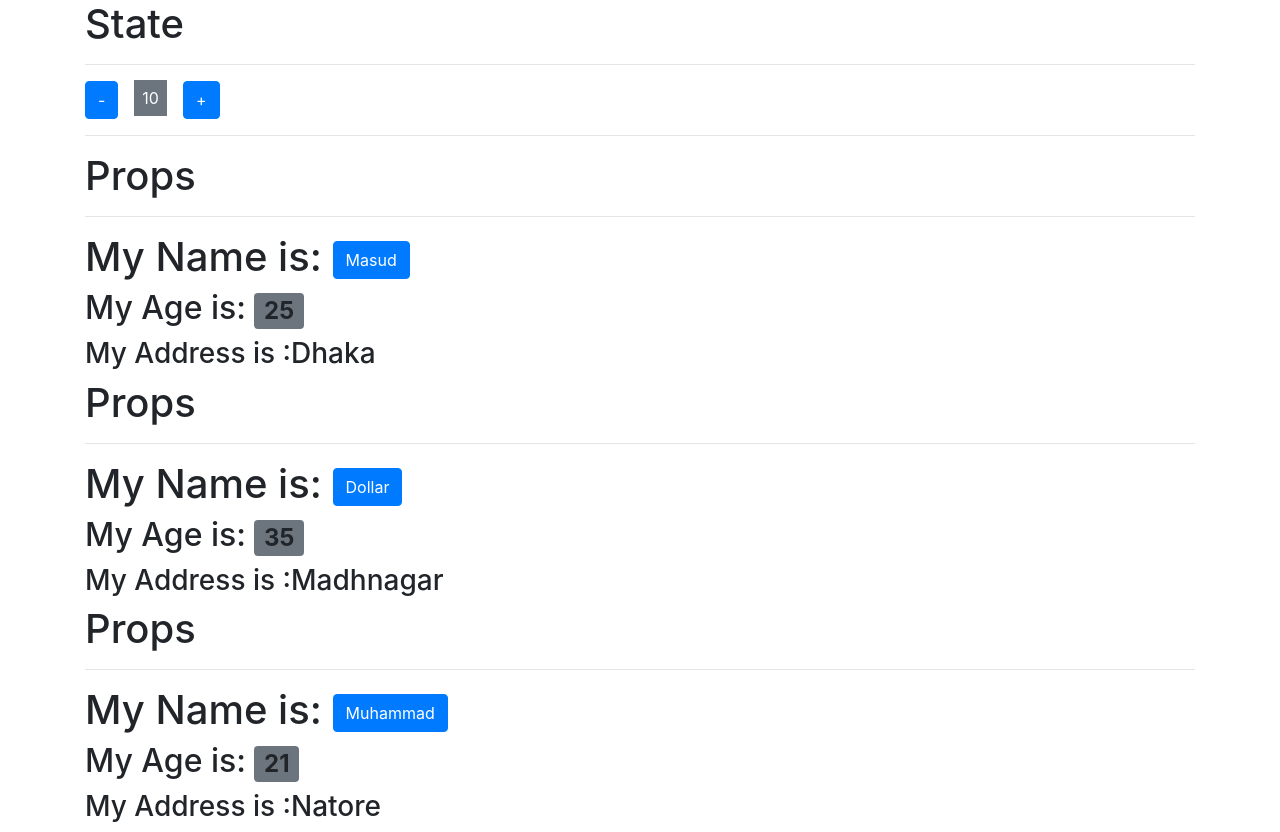
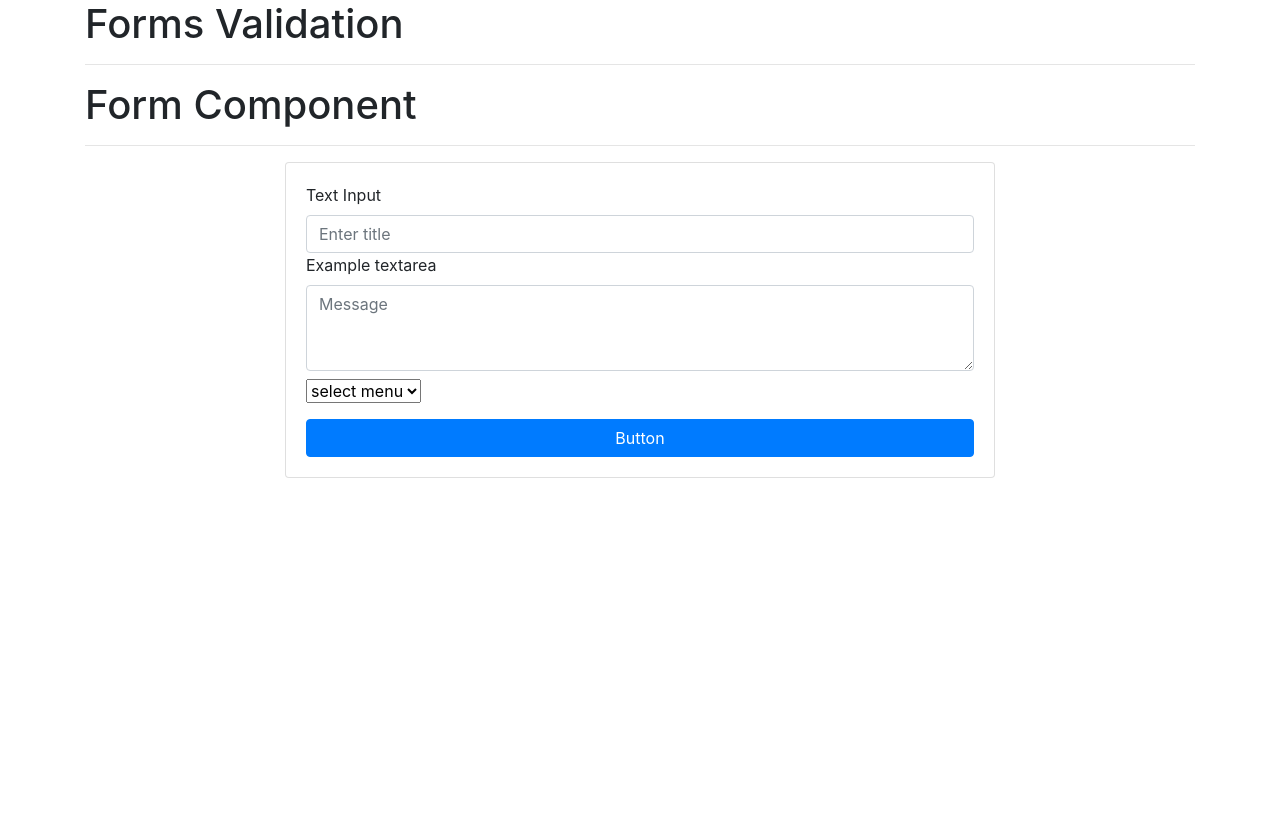
Before and after one commit to masud001/react-practice, a React (Create React App) app: page / in a window 1280 px wide. After the commit the page ends 800 px from the top, so only its background shows below. Built offline with nearby package versions, Linux system fonts and the light colour scheme.

Commit message:
form is complete

```diff
--- a/src/App.js
+++ b/src/App.js
@@ -1,39 +1,14 @@
-import "./App.css";
-import Counter from "./Components/Counter/Counter";
-import StateAndProps from "./Components/state-and-props/StateAndProps";
-import React, { Component } from "react";
-
+import React, { Component } from 'react';
+import Forms from './Components/Forms';
 class App extends Component {
-	state = {
-		person: [
-			{ name: "Masud", age: "25", address: "Dhaka" },
-			{ name: "Dollar", age: "35", address: "Madhnagar" },
-			{ name: "Muhammad", age: "21", address: "Natore" },
-		],
-	};
 	render() {
 		return (
 			<React.Fragment>
-				<div className="App">
-					<div className="container">
-						<div className="row">
-							<div className="col-md-12">
-								<Counter />
-							</div>
-						</div>
+				<div className='App'>
+					<div className='container'>
+						<h1 className=' text-capitalize '>Forms validation</h1>
 						<hr />
-						<div className="row">
-							<div className="col-md-12">
-								{this.state.person.map((people, index) => (
-									<StateAndProps
-										key={index}
-										name={people.name}
-										age={people.age}
-										address={people.address}
-									/>
-								))}
-							</div>
-						</div>
+						<Forms />
 					</div>
 				</div>
 			</React.Fragment>
@@ -42,9 +17,3 @@ class App extends Component {
 }
 
 export default App;
-// function App() {
-// 	state ={}
-// 	return (
-
-// 	);
-// }
--- /dev/null
+++ b/src/Components/Forms.jsx
@@ -0,0 +1,104 @@
+import React, { Component } from 'react';
+
+export default class Forms extends Component {
+	state = {
+		title: '',
+		textArea: '',
+		library: '',
+	};
+	handelChange = (e) => {
+		// this.setState({
+		// 	title: e.target.value,
+		// });
+
+		if (e.target.type === 'text') {
+			console.log(e.target.type);
+			this.setState({
+				title: e.target.value,
+			});
+		} else if (e.target.type === 'textarea') {
+			this.setState({
+				textArea: e.target.value,
+			});
+		} else if (e.target.type === 'select-one') {
+			this.setState({
+				library: e.target.value,
+			});
+		} else {
+			console.log(e.target.type);
+		}
+	};
+
+	submitHandler = (e) => {
+		const { title, textArea, library } = this.state;
+		e.preventDefault();
+		console.log(title, textArea, library);
+	};
+
+	render() {
+		const { title, textArea, library } = this.state;
+		return (
+			<React.Fragment>
+				<h1 className=' text-capitalize '>Form Component</h1>
+				<hr />
+				<div className='container'>
+					<div className='row'>
+						<div className='col-8 offset-2'>
+							<div className='card'>
+								<div className='card-body'>
+									<form className='form' onSubmit={this.submitHandler}>
+										<label
+											htmlFor='textInput'
+											className='form-label text-capitalize'
+										>
+											text input
+										</label>
+										<input
+											type='text'
+											className='form-control'
+											id='textInput'
+											value={title}
+											onChange={this.handelChange}
+											placeholder='Enter title'
+										></input>
+
+										<label htmlFor='inputTextArea' className='form-label'>
+											Example textarea
+										</label>
+										<textarea
+											type='textarea'
+											className='form-control'
+											id='inputTextArea'
+											rows='3'
+											placeholder='Message'
+											value={textArea}
+											onChange={this.handelChange}
+										></textarea>
+
+										<select
+											value={library}
+											onChange={this.handelChange}
+											className='form-select form-select-sm mt-2'
+										>
+											<option value='select-menu'>select menu</option>
+											<option value='One'>One</option>
+											<option value='Two'>Two</option>
+											<option value='Three'>Three</option>
+										</select>
+
+										<button
+											className='btn btn-primary mx-auto w-100  mt-3'
+											type='submit'
+										>
+											Button
+										</button>
+									</form>
+								</div>
+							</div>
+						</div>
+					</div>
+				</div>
+			</React.Fragment>
+		);
+	}
+}
```
Also changed, not shown: src/index.js (+6 -7 lines).
